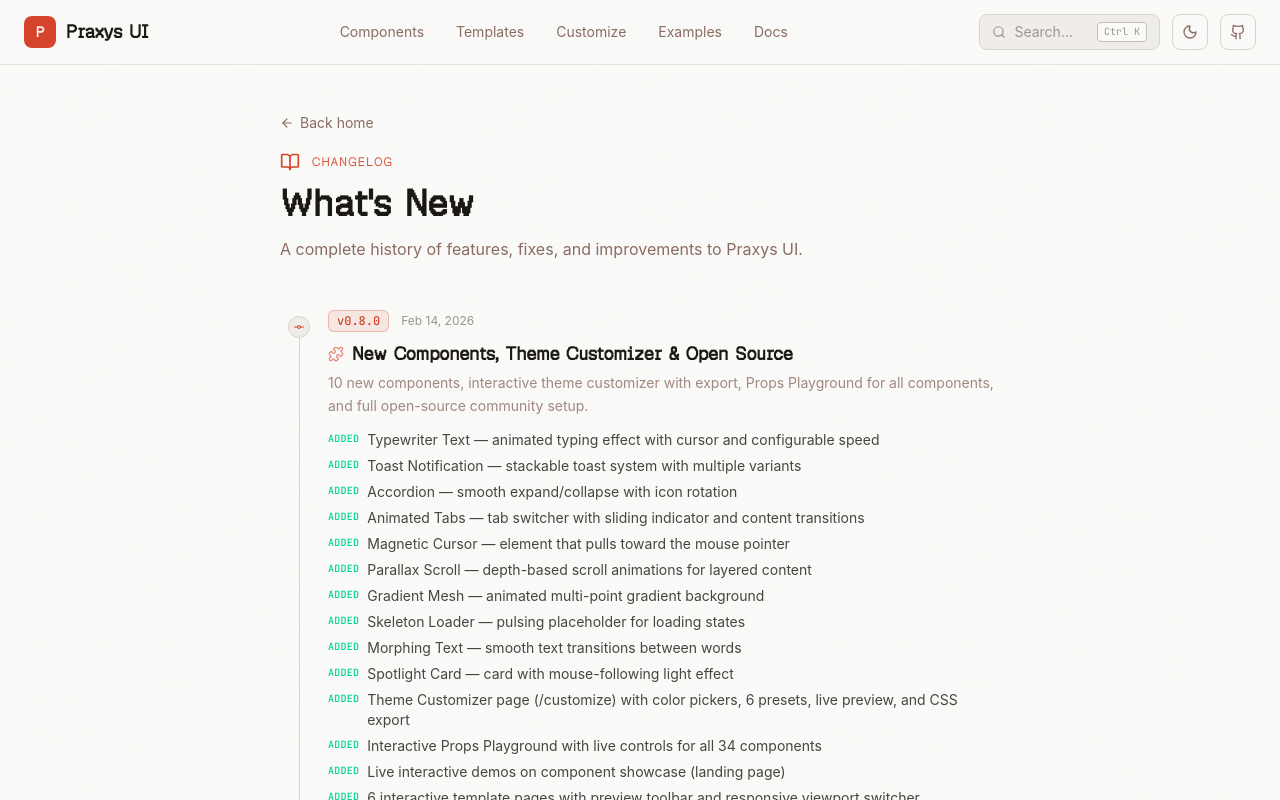
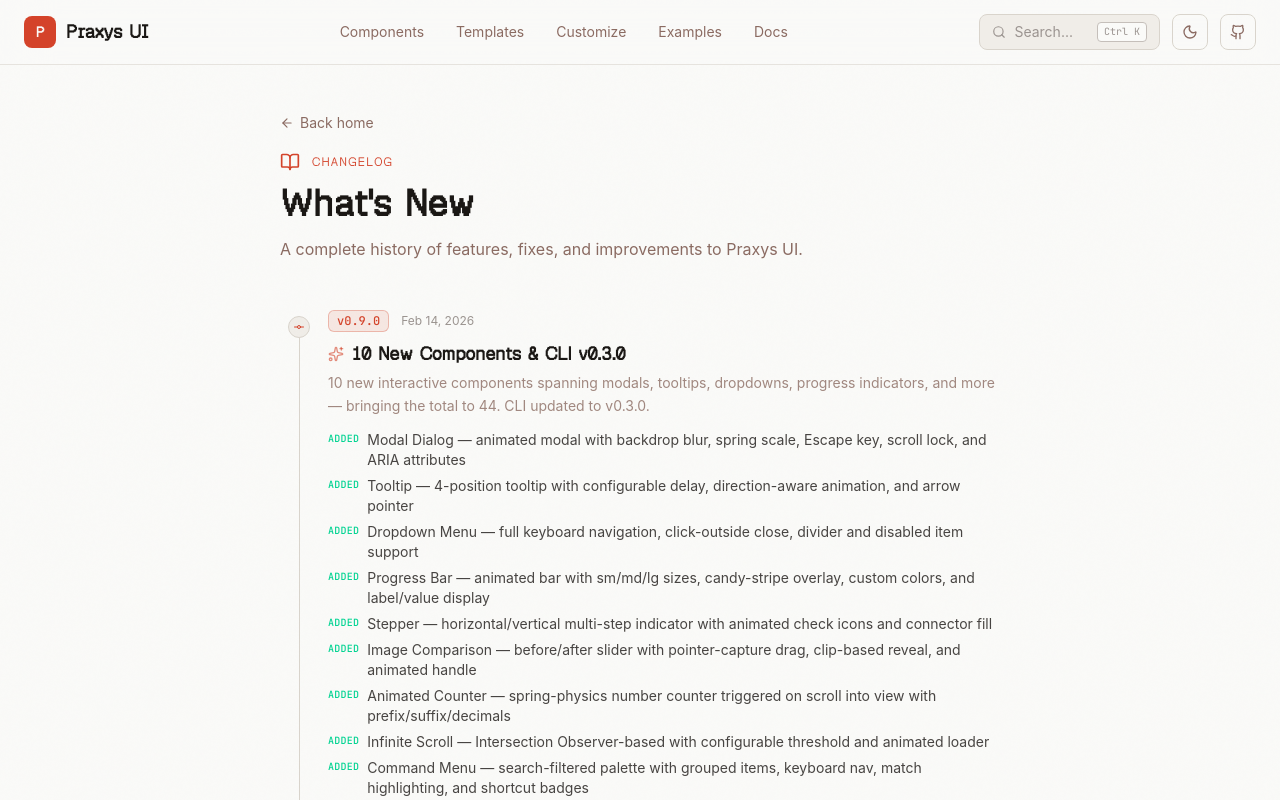
Before and after one commit to sushanttverma/Praxys-UI, a Next.js app: page /changelog in a window 1280 px wide. Shown: the top 800 px of the page. Built offline with nearby package versions, Linux system fonts and the light colour scheme; a web font is replaced by a local one.

Commit message:
chore: update changelog (v0.9.0), README, and sitemap for 44-component milestone

```diff
--- a/app/changelog/ChangelogContent.tsx
+++ b/app/changelog/ChangelogContent.tsx
@@ -19,6 +19,27 @@
 }
 
 const changelog: ChangelogEntry[] = [
+  {
+    version: '0.9.0',
+    date: 'Feb 14, 2026',
+    title: '10 New Components & CLI v0.3.0',
+    description: '10 new interactive components spanning modals, tooltips, dropdowns, progress indicators, and more — bringing the total to 44. CLI updated to v0.3.0.',
+    icon: <Sparkles className="h-4 w-4" />,
+    changes: [
+      { type: 'added', text: 'Modal Dialog — animated modal with backdrop blur, spring scale, Escape key, scroll lock, and ARIA attributes' },
+      { type: 'added', text: 'Tooltip — 4-position tooltip with configurable delay, direction-aware animation, and arrow pointer' },
+      { type: 'added', text: 'Dropdown Menu — full keyboard navigation, click-outside close, divider and disabled item support' },
+      { type: 'added', text: 'Progress Bar — animated bar with sm/md/lg sizes, candy-stripe overlay, custom colors, and label/value display' },
+      { type: 'added', text: 'Stepper — horizontal/vertical multi-step indicator with animated check icons and connector fill' },
+      { type: 'added', text: 'Image Comparison — before/after slider with pointer-capture drag, clip-based reveal, and animated handle' },
+      { type: 'added', text: 'Animated Counter — spring-physics number counter triggered on scroll into view with prefix/suffix/decimals' },
+      { type: 'added', text: 'Infinite Scroll — Intersection Observer-based with configurable threshold and animated loader' },
+      { type: 'added', text: 'Command Menu — search-filtered palette with grouped items, keyboard nav, match highlighting, and shortcut badges' },
+      { type: 'added', text: 'Animated Toggle — switch with spring-animated knob, 3 sizes, ARIA role="switch", and disabled state' },
+      { type: 'improved', text: 'CLI updated to v0.3.0 with all 44 components published to npm' },
+      { type: 'improved', text: 'Component count updated from 34 to 44 across landing page and registry' },
+    ],
+  },
   {
     version: '0.8.0',
     date: 'Feb 14, 2026',
```
Also changed, not shown: 1 other file (tests, documents, lock files or other folders).
